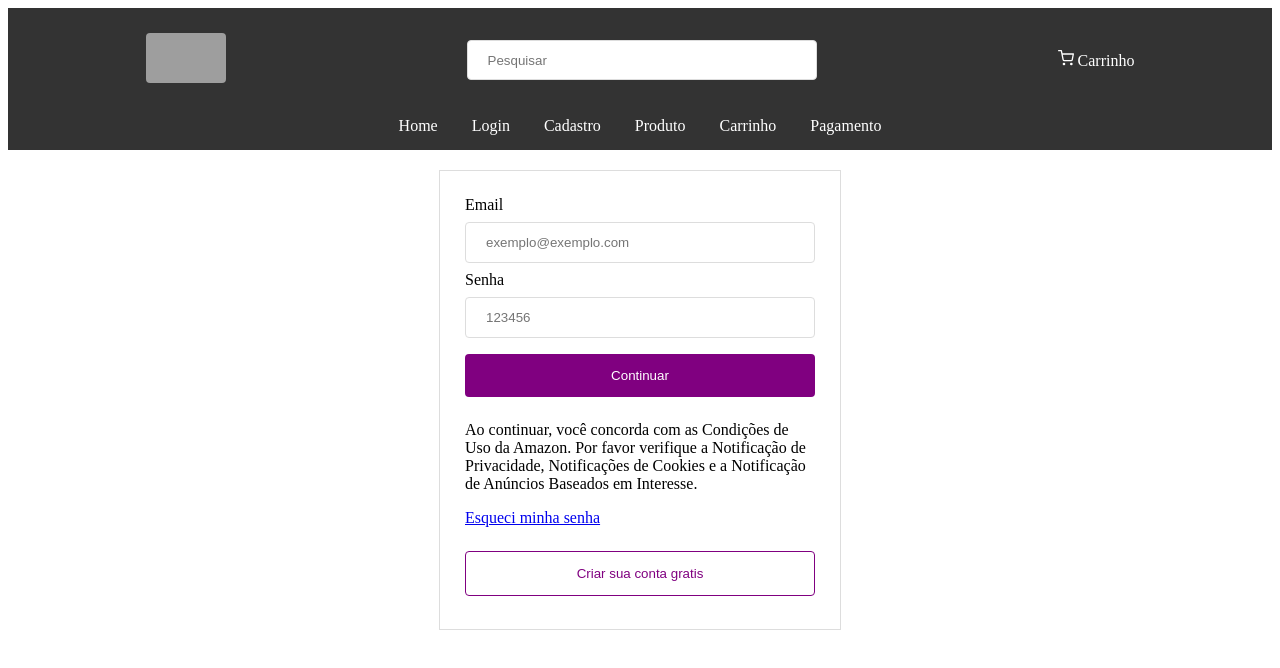
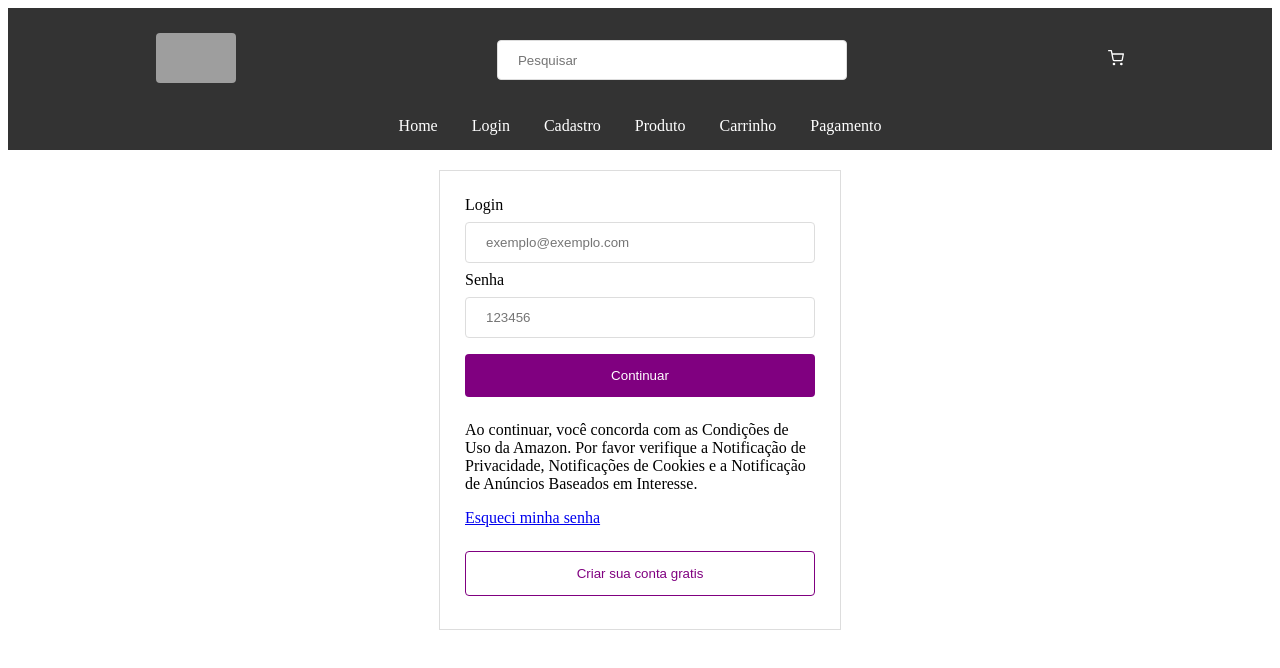
Before and after one commit to JmJunior20/serratec-ecommerce, a React (Create React App) app: page /login in a window 1280 px wide. Shown: the top 668 px of the page. Built offline with nearby package versions, Linux system fonts and the light colour scheme; grey boxes are pictures that could not be loaded.

Commit message:
Configurando a parte de login

```diff
--- a/src/components/header/Header.js
+++ b/src/components/header/Header.js
@@ -13,11 +13,11 @@ const Menu = () => {
             </a>
 
                 <InputTextDois
-                id="email" placeholder="Pesquisar"
+                id="busca" placeholder="Pesquisar"
                 ></InputTextDois>
 
             <a>
-                <Link to={'/carrinho'}><FiShoppingCart /> Carrinho</Link>
+                <Link to={'/carrinho'}><FiShoppingCart /></Link>
             </a>
 
         </NavBar>
--- a/src/pages/login/Login.js
+++ b/src/pages/login/Login.js
@@ -8,21 +8,22 @@ import utilStorage from "../../utils/storage";
 
 const Login = () => {
 
-    const[email, setEmail] = useState("");
+    const[username, setUsername] = useState("");
     const[senha, setSenha] = useState("");
 
     const efetuarLogin = () => {
 
-        if(!email || !senha){
-            alert("Favor informar email e senha!")
+        if(!username || !senha){
+            alert("Favor informar username e senha!")
             return;
         }
 
-        apiUsuario.logar(email, senha)
+        apiUsuario.logar(username, senha)
         .then(resposta => {
-            const { token }  = resposta.data;
-            utilStorage.salvarTokenNaStorage(token);
-            window.open("/carrinho");
+            console.log(resposta);
+            // const { token }  = resposta.data;
+            // utilStorage.salvarTokenNaStorage(token);
+            // window.open("/carrinho");
         })
         .catch(erro => {
             console.log(erro);
@@ -31,11 +32,11 @@ const Login = () => {
 
     return (
         <DivPersonalizada width="350px" border="1px solid #ddd" margin="auto" marginTop="20px">
-            <label htmlFor="email">Email</label>
+            <label htmlFor="username">Login</label>
             <InputText
-                id="email"
-                value={email}
-                onChange={e => setEmail(e.target.value)}
+                id="username"
+                value={username}
+                onChange={e => setUsername(e.target.value)}
                 placeholder="exemplo@exemplo.com"
             ></InputText>
 
@@ -53,7 +54,7 @@ const Login = () => {
             <p>Ao continuar, você concorda com as Condições de Uso da Amazon. Por favor verifique a Notificação de Privacidade, Notificações de Cookies e a Notificação de Anúncios Baseados em Interesse.</p>
             <p><Link to={'#'}>Esqueci minha senha</Link></p>
 
-            <ButtonSecond onClick={"/cadastro"}>Criar sua conta gratis</ButtonSecond>
+            <ButtonSecond>Criar sua conta gratis</ButtonSecond>
 
         </DivPersonalizada>
     );
--- a/src/services/api.js
+++ b/src/services/api.js
@@ -1,7 +1,7 @@
 import axios from "axios";
 
 const api = axios.create({
-    baseURL:'https://seguranca-web-serratec.herokuapp.com'
+    baseURL:'http://localhost:8080'
 })
 
 export default api;
--- a/src/services/usuario-api.js
+++ b/src/services/usuario-api.js
@@ -1,9 +1,9 @@
 import api from './api';
 
-function logar(email, senha) {
+function logar(username, senha) {
 
     return new Promise((resolve, reject) => {
-        return api.post('/api/login', {email, senha})
+        return api.post('/login', {username, senha})
         .then(response => resolve(response))
         .catch(error => reject(error))
     });
```
